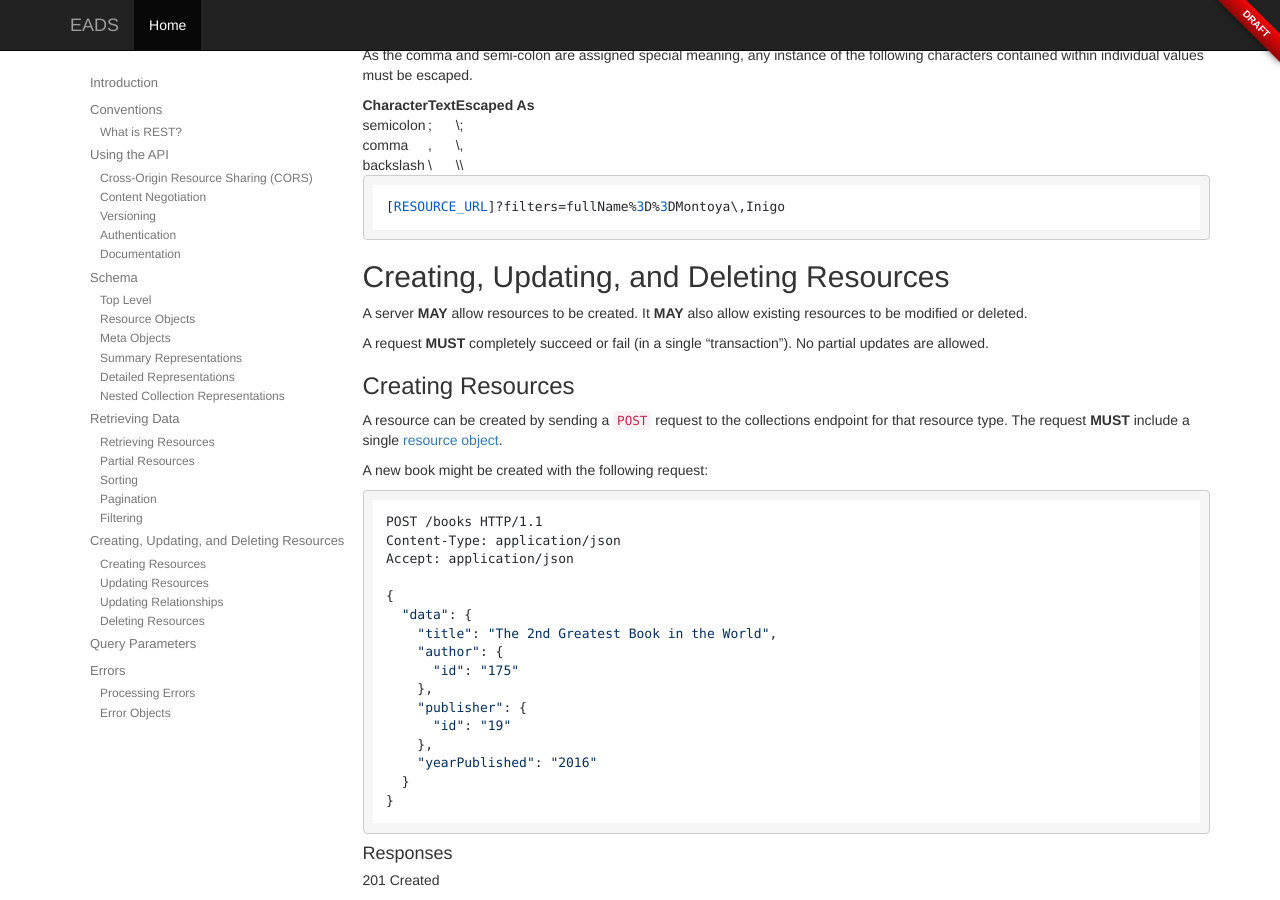
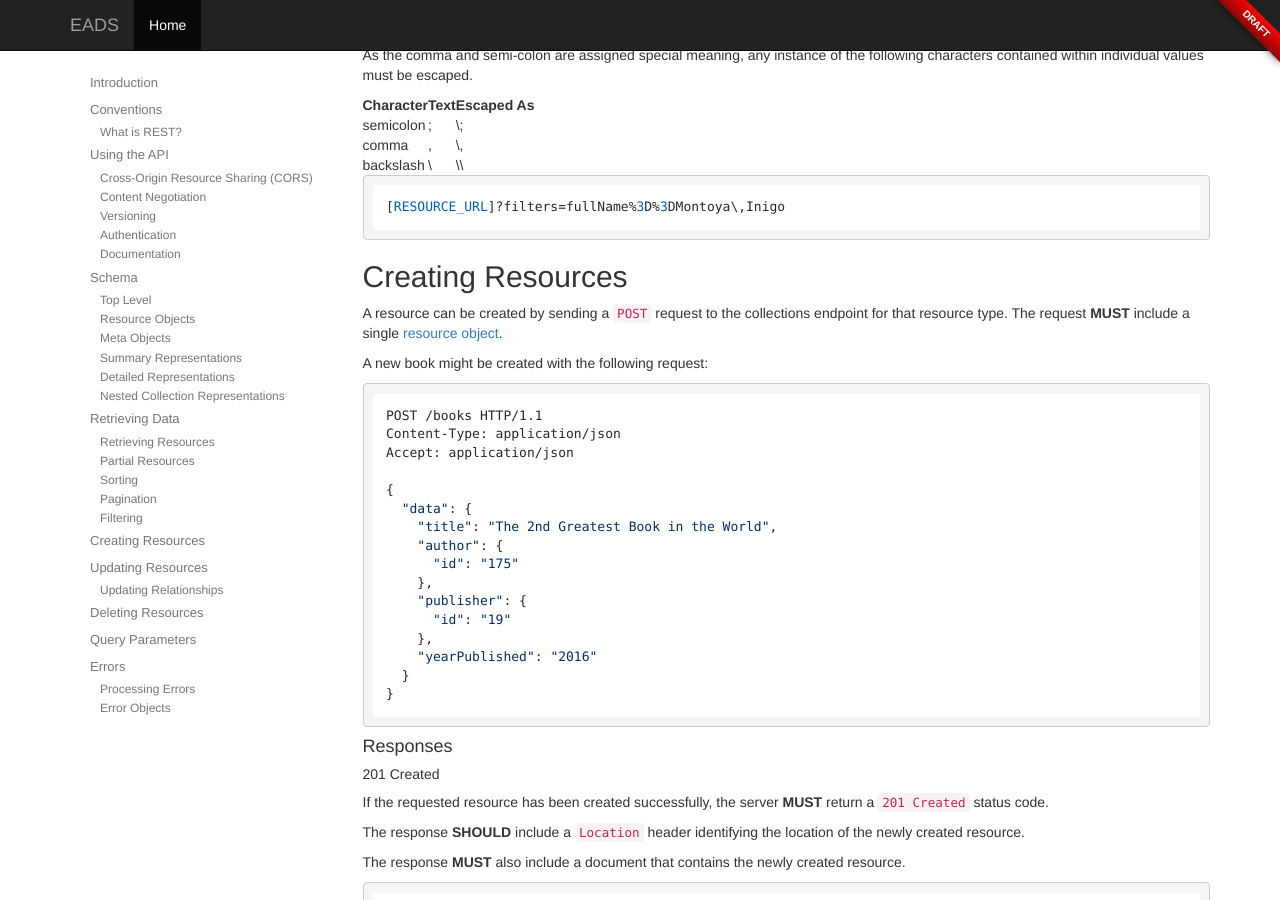
Before and after one commit to DoDCIO/eads, a Jekyll site: the page built from index.md, in a window 1280 px wide and 900 px high, scrolled down 9656 px. Built offline with Jekyll 4.4.1, drawn with Linux system fonts in a browser that asks for light colours; nearby versions of some CDN libraries.

Commit message:
Changing header level

````diff
--- a/index.md
+++ b/index.md
@@ -520,13 +520,7 @@ backslash | \ | \\\
 [RESOURCE_URL]?filters=fullName%3D%3DMontoya\,Inigo
 ```
 
-## <a href="#cud-resources" id="cud-resources" class="headerlink"></a> Creating, Updating, and Deleting Resources
-
-A server **MAY** allow resources to be created.  It **MAY** also allow existing resources to be modified or deleted.
-
-A request **MUST** completely succeed or fail (in a single "transaction").  No partial updates are allowed.
-
-### <a href="#creating-resources" id="creating-resources" class="headerlink"></a> Creating Resources
+## <a href="#creating-resources" id="creating-resources" class="headerlink"></a> Creating Resources
 
 A resource can be created by sending a `POST` request to the collections endpoint for that resource type.  The request **MUST** include a single [resource object][resource objects].
 
@@ -606,7 +600,7 @@ A server **MAY** return `403 Forbidden` in response to an unsupported request to
 
 A server **MAY** respond with other HTTP status codes.
 
-### <a href="#updating-resources" id="updating-resources" class="headerlink"></a> Updating Resources
+## <a href="#updating-resources" id="updating-resources" class="headerlink"></a> Updating Resources
 
 A resource can be updated by sending a `PATCH` request to the URL that represents the resource.
 
@@ -791,7 +785,7 @@ A server **MUST** return `403 Forbidden` in responses to an unsupported request
 
 A server **MAY** respond with other HTTP status codes.
 
-### <a href="#deleting-resources" id="deleting-resources" class="headerlink"></a> Deleting Resources
+## <a href="#deleting-resources" id="deleting-resources" class="headerlink"></a> Deleting Resources
 
 An individual resource can be deleted by making a `DELETE` request to the resource's URL:
 
````
